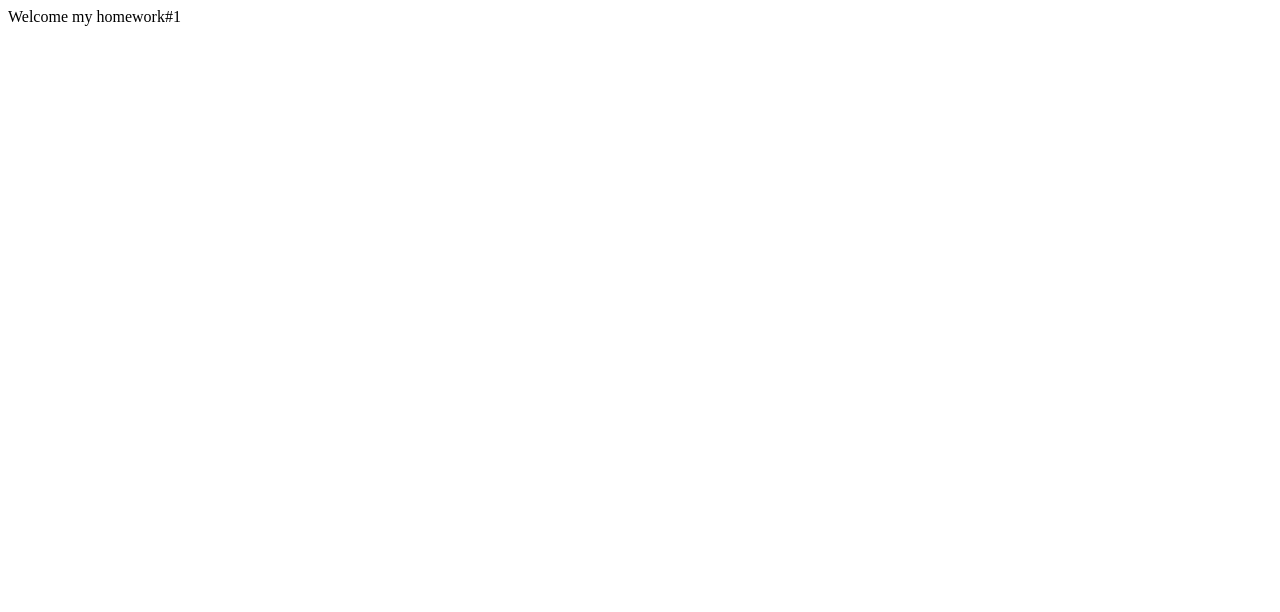
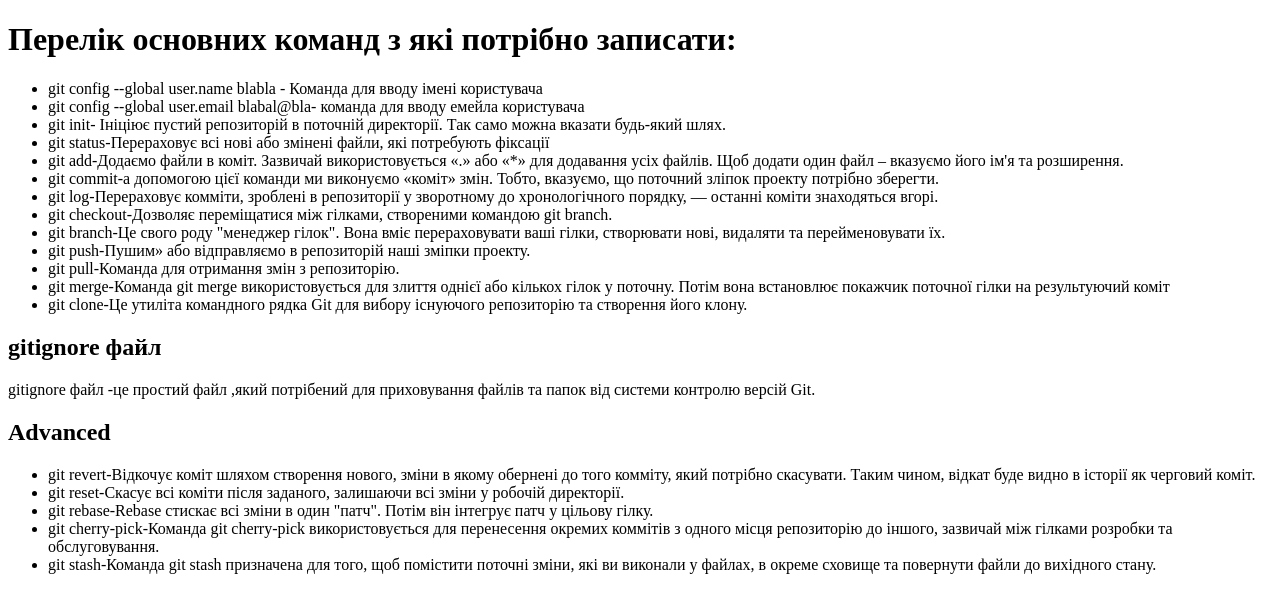
Before and after one commit to VasylLavrenov/Homework, a plain HTML site: page index.html/index.html in a window 1280 px wide. Drawn offline with Linux system fonts and the light colour scheme.

Commit message:
My first HM#1

```diff
--- a/index.html/index.html
+++ b/index.html/index.html
@@ -7,6 +7,31 @@
     <title>Document</title>
 </head>
 <body>
- Welcome my homework#1
+    <h1> Перелік основних команд з якi потрібно записати: </h1>
+    <ul>
+        <li>git config --global user.name blabla - Команда для вводу імені користувача</li>
+<li>git config --global user.email blabal@bla- команда для вводу емейла користувача </li>
+<li>git init- Ініціює пустий репозиторій в поточній директорії. Так само можна вказати будь-який шлях.</li>
+<li>git status-Перераховує всі нові або змінені файли, які потребують фіксації</li>
+<li>git add-Додаємо файли в коміт. Зазвичай використовується «.» або «*» для додавання усіх файлів. Щоб додати один файл – вказуємо його ім'я та розширення.</li>
+<li>git commit-а допомогою цієї команди ми виконуємо «коміт» змін. Тобто, вказуємо, що поточний зліпок проекту потрібно зберегти.</li>
+<li>git log-Перераховує комміти, зроблені в репозиторії у зворотному до хронологічного порядку, — останні коміти знаходяться вгорі.</li>
+<li>git checkout-Дозволяє переміщатися між гілками, створеними командою git branch.</li>
+<li>git branch-Це свого роду "менеджер гілок". Вона вміє перераховувати ваші гілки, створювати нові, видаляти та перейменовувати їх.</li>
+<li>git push-Пушим» або відправляємо в репозиторій наші зміпки проекту.</li>
+<li>git pull-Команда для отримання змін з репозиторію.</li>
+<li>git merge-Команда git merge використовується для злиття однієї або кількох гілок у поточну. Потім вона встановлює покажчик поточної гілки на результуючий коміт</li>
+<li>git clone-Це утиліта командного рядка Git для вибору існуючого репозиторію та створення його клону.</li>
+</ul>
+<h2>gitignore файл </h2>
+<p>gitignore файл -це простий файл ,який потрібений для приховування файлів та папок від системи контролю версій Git. </p>
+<h2>Advanced</h2>
+<ul>
+<li>git revert-Відкочує коміт шляхом створення нового, зміни в якому обернені до того комміту, який потрібно скасувати. Таким чином, відкат буде видно в історії як черговий коміт.</li>
+<li>git reset-Скасує всі коміти після заданого, залишаючи всі зміни у робочій директорії.</li>
+<li>git rebase-Rebase стискає всі зміни в один "патч". Потім він інтегрує патч у цільову гілку.</li>
+<li>git cherry-pick-Команда git cherry-pick використовується для перенесення окремих коммітів з одного місця репозиторію до іншого, зазвичай між гілками розробки та обслуговування.</li>
+<li>git stash-Команда git stash призначена для того, щоб помістити поточні зміни, які ви виконали у файлах, в окреме сховище та повернути файли до вихідного стану.</li>
+</ul>
 </body>
 </html>
```
